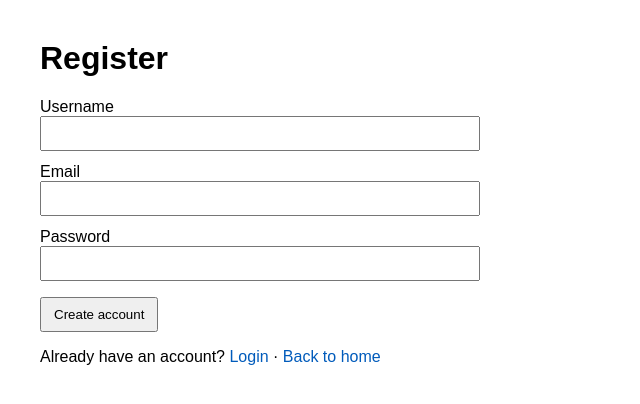
After one commit to ChBolz/DBWE_SENDUNGSVERFOLGUNG, a Flask app: page /register in a window 1280 px wide. The commit adds this page. Shown: the top 404 px of the page, without its empty margins (0-640 px from the left). Run offline with Flask 3, Linux system fonts and the light colour scheme.

Commit message:
Implement functioning links

```diff
--- a/app.py
+++ b/app.py
@@ -1,15 +1,39 @@
-from flask import Flask, render_template
+from flask import Flask, render_template, request, url_for
 
 def create_app():
     app = Flask(__name__)
+    # Not used yet, but handy later for sessions/flash
+    app.config["SECRET_KEY"] = "dev"
 
     @app.route("/")
     def index():
         return render_template("index.html")
 
+    # --- Login (placeholder) ---
+    @app.route("/login", methods=["GET"])
+    def login():
+        return render_template("login.html")
+
+    @app.route("/login", methods=["POST"])
+    def login_post():
+        # We'll implement real auth later
+        username = request.form.get("username", "")
+        return f"Login not implemented yet. You posted username='{username}'.", 501
+
+    # --- Register (placeholder) ---
+    @app.route("/register", methods=["GET"])
+    def register():
+        return render_template("register.html")
+
+    @app.route("/register", methods=["POST"])
+    def register_post():
+        # We'll implement real registration later
+        username = request.form.get("username", "")
+        email = request.form.get("email", "")
+        return f"Register not implemented yet. You posted username='{username}', email='{email}'.", 501
+
     return app
 
-# for local `python app.py` run
 if __name__ == "__main__":
     app = create_app()
     app.run(host="0.0.0.0", port=5000, debug=True)
--- /dev/null
+++ b/templates/register.html
@@ -0,0 +1,40 @@
+<!DOCTYPE html>
+<html lang="en">
+<head>
+  <meta charset="UTF-8" />
+  <title>Register · Sendungserfassung</title>
+  <style>
+    body { font-family: Arial, sans-serif; margin: 40px; }
+    form { max-width: 420px; }
+    label { display:block; margin-top: 12px; }
+    input[type="text"], input[type="email"], input[type="password"] { width:100%; padding:8px; }
+    button { margin-top: 16px; padding:8px 12px; }
+    a { color:#005bbb; text-decoration:none; }
+    a:hover { text-decoration:underline; }
+  </style>
+</head>
+<body>
+  <h1>Register</h1>
+
+  <form method="post" action="{{ url_for('register') }}">
+    <label>
+      Username
+      <input type="text" name="username" required />
+    </label>
+    <label>
+      Email
+      <input type="email" name="email" required />
+    </label>
+    <label>
+      Password
+      <input type="password" name="password" required />
+    </label>
+    <button type="submit">Create account</button>
+  </form>
+
+  <p style="margin-top:16px;">
+    Already have an account? <a href="{{ url_for('login') }}">Login</a> ·
+    <a href="{{ url_for('index') }}">Back to home</a>
+  </p>
+</body>
+</html>
```
Also changed, not shown: templates/index.html (+4 -5 lines), templates/login.html (added, +36 -0 lines).
